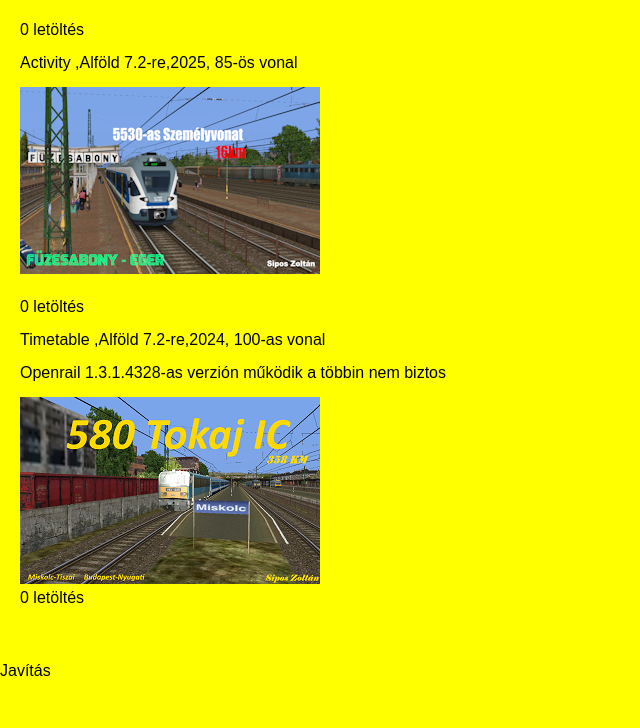
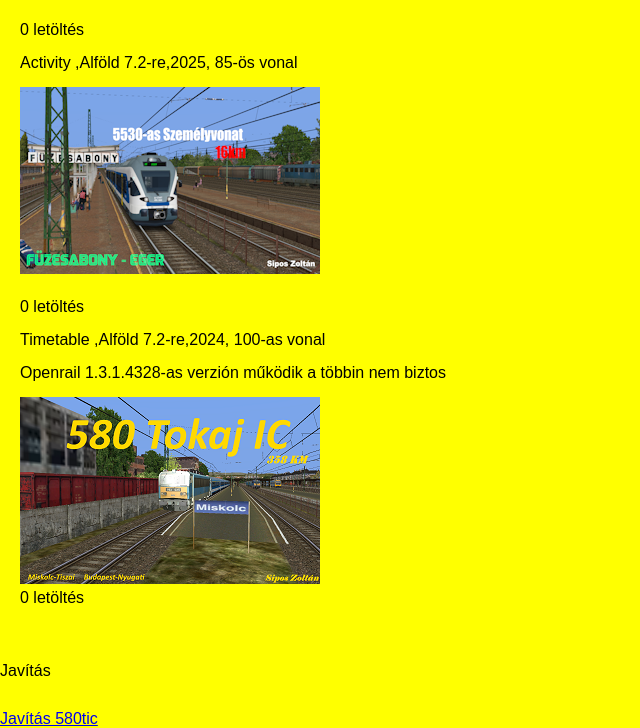
Before and after one commit to SiposZoltan633/msts, a plain HTML site: page Activity.html in a window 1280 px wide. Shown: the part 636-1364 px from the top of the page, without its empty margins (0-640 px from the left). Drawn offline with Linux system fonts and the light colour scheme; no server answers.

Commit message:
Update Activity.html

```diff
--- a/Activity.html
+++ b/Activity.html
@@ -171,7 +171,7 @@ p {
 </div>
   <p>Javítás</p>
 <a href="https://drive.google.com/drive/folders/1KK4QecM4RcUzEackk1kx61xY3yqCiWye?usp=sharing"
-   target="_blank">
+   target="_blank">Javítás 580tic</a>
 
 <!-- Firebase compat SDK -->
 <script src="https://www.gstatic.com/firebasejs/9.22.1/firebase-app-compat.js"></script>
```
